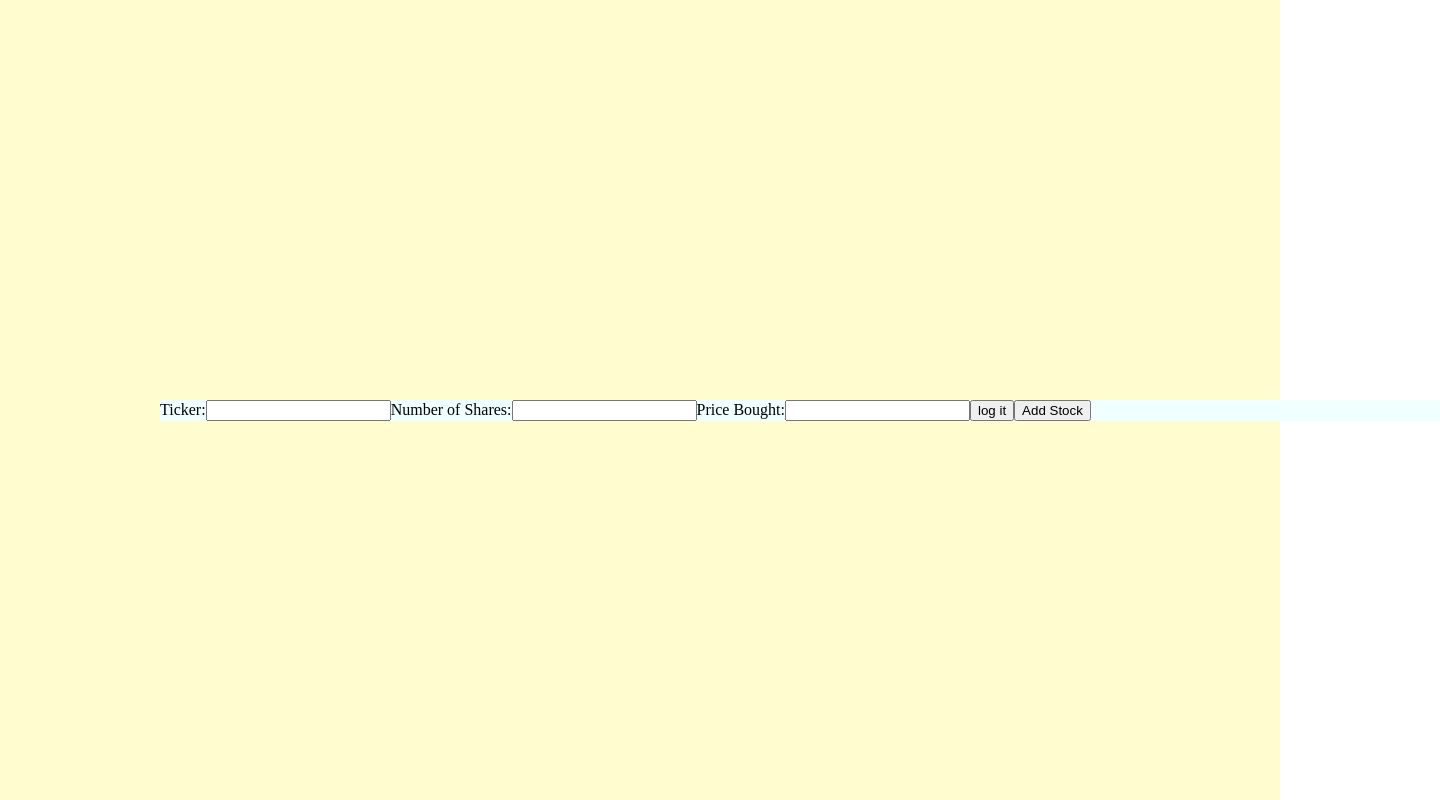
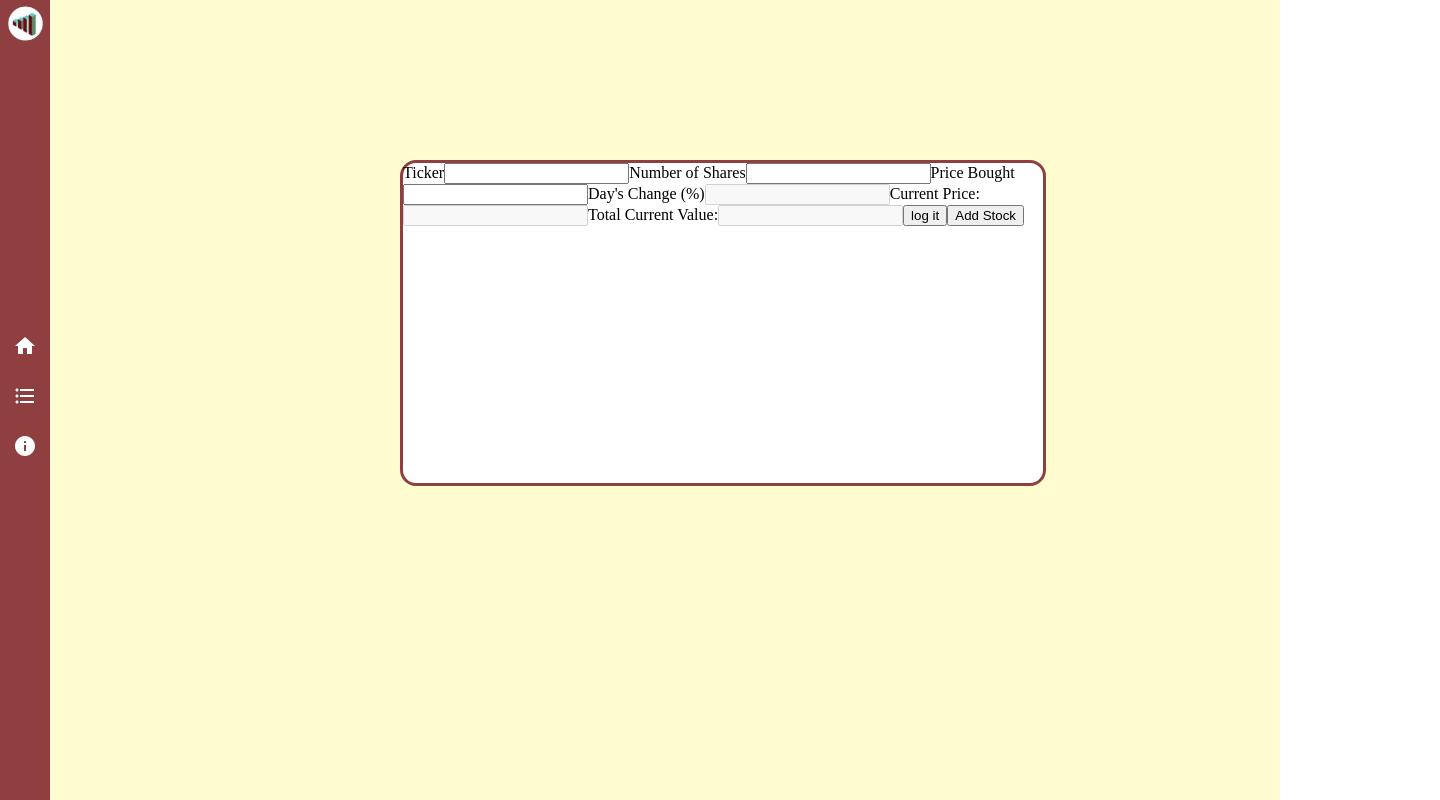
Before and after one commit to DFong298/Track.it, a React (Create React App) app in the folder client/: page /#/addstock in a window 1280 px wide. Shown: the whole page, 1440 px wide, since content can reach past the window. Built offline with nearby package versions, Linux system fonts and the light colour scheme.

Commit message:
sidebar now functional and navigation routes are working

```diff
--- a/client/src/App.js
+++ b/client/src/App.js
@@ -1,11 +1,12 @@
 import React from 'react';
 import './App.css';
 import {useState} from 'react';
-import { HashRouter, Routes, Route } from "react-router-dom"
+import { HashRouter, Routes, Route } from "react-router-dom";
 import Sidebar from './Components/Sidebar/Sidebar.jsx'
 import HomePage from './Components/Homepage/Homepage';
-import PortfolioDisplay from './Components/PortfolioDisplay/PortfolioDisplay'
+import PortfolioDisplay from './Components/PortfolioDisplay/PortfolioDisplay';
 import AddStockPage from './Components/AddStockPage/AddStockPage';
+import InfoPage from './Components/InfoPage/InfoPage';
 import Axios from 'axios';
 
 
@@ -29,7 +30,8 @@ function App() {
         <Routes>
           <Route exact path='/' element={<HomePage/>}/>
           <Route path='/portfolios' element={<PortfolioDisplay/>} />
-          <Route path='/addstock' element={<AddStockPage/>}/>
+          <Route path='/addstock' element={<AddStockPage/>} />
+          <Route path='/info' element={<InfoPage/>}/>
         </Routes>
       </HashRouter>
     </div>
--- a/client/src/Components/AddStockPage/AddStockPage.css
+++ b/client/src/Components/AddStockPage/AddStockPage.css
@@ -7,7 +7,13 @@
 
 .stock-form {
     position: relative;
-    left:20vh;
-    top: 50vh;
-    background-color: azure;
+    width: 50%;
+    height: 40%;
+    left: 50vh;
+    top: 20vh;
+    border-radius: 16px;
+    border-color: #8F3F3F;
+    border-width: 3px;
+    border-style: solid;
+    background-color: white;
 }
--- a/client/src/Components/AddStockPage/AddStockPage.jsx
+++ b/client/src/Components/AddStockPage/AddStockPage.jsx
@@ -24,7 +24,7 @@ const AddStockPage = () => {
             setCurrentPrice(response.data.quoteResponse.result[0].regularMarketPrice);
             setDayChange(response.data.quoteResponse.result[0].regularMarketChangePercent);
             setTotalChange((response.data.quoteResponse.result[0].regularMarketPrice - priceBought)/priceBought);
-            setTotalValue(priceBought * numShares)
+            setTotalValue(currentPrice * numShares)
             console.log("its coming")
             console.log(currentPrice, dayChange, totalChange)
           });
@@ -49,10 +49,11 @@ const AddStockPage = () => {
 
 return(
     <div className='add-stock-page'>
+        <Sidebar/>
             <div className='stock-form'>
                 <form>
                     <label>
-                        Ticker:
+                        Ticker
                         <input
                         type='text'
                         value={ticker}
@@ -60,7 +61,7 @@ return(
                         />
                     </label>
                     <label>
-                        Number of Shares:
+                        Number of Shares
                         <input
                         type='text'
                         value={numShares}
@@ -68,10 +69,37 @@ return(
                         />
                     </label>
                     <label>
-                        Price Bought:
+                        Price Bought
                         <input
                         type='text'
                         value={priceBought}
+                        onChange={(e) => setPriceBought(e.target.value)}
+                        />
+                    </label>
+                    <label>
+                        Day's Change (%)
+                        <input
+                        disabled='true'
+                        type='text'
+                        value={dayChange}
+                        onChange={(e) => setPriceBought(e.target.value)}
+                        />
+                    </label>
+                    <label>
+                        Current Price:
+                        <input
+                        disabled='true'
+                        type='text'
+                        value={currentPrice}
+                        onChange={(e) => setPriceBought(e.target.value)}
+                        />
+                    </label>
+                    <label>
+                        Total Current Value:
+                        <input
+                        disabled='true'
+                        type='text'
+                        value={totalValue}
                         onChange={(e) => setPriceBought(e.target.value)}
                         />
                     </label>
--- a/client/src/Components/Homepage/Homepage.jsx
+++ b/client/src/Components/Homepage/Homepage.jsx
@@ -16,7 +16,7 @@ const HomePage = () => {
                     className='main-banner'
                 />
                 <Link to='/portfolios' style={{ textDecoration: 'none' }}>
-                    <button className='get-started'>Get Started</button>
+                    <button className='get-started'>View Portfolio</button>
                 </Link>
             </div>
         </div>
--- /dev/null
+++ b/client/src/Components/InfoPage/InfoPage.css
@@ -0,0 +1,6 @@
+.info-page {
+    width: 100%;
+    height: 100%;
+    background-color: #FFFDD0;
+    position: absolute;
+}
--- /dev/null
+++ b/client/src/Components/InfoPage/InfoPage.jsx
@@ -0,0 +1,13 @@
+import React from 'react'
+import Sidebar from '../Sidebar/Sidebar'
+import './InfoPage.css'
+
+const InfoPage = () => {
+    return (
+        <div className='info-page'>
+            <Sidebar/>
+        </div>
+    )
+}
+
+export default InfoPage
--- a/client/src/Components/PortfolioDisplay/PortfolioDisplay.jsx
+++ b/client/src/Components/PortfolioDisplay/PortfolioDisplay.jsx
@@ -14,6 +14,8 @@ import Paper from '@mui/material/Paper';
 const PortfolioDisplay = () => {
 
     const [data, setData] = useState([])
+    const [totalChange, setTotalChange] = useState("")
+    const [totalValue, setTotalValue] = useState("")
     const [isUpdated, setIsUpdated] = useState(false)
 
     const retrievePortfolio = async () => {
@@ -26,6 +28,9 @@ const PortfolioDisplay = () => {
     const updatePortfolio = async () => {
         await Axios.get('http://localhost:3001/updatePortfolio', {
         }).then((response) => {
+            //setTotalChange(response.data[0])
+            //setTotalValue(response.data[1])
+            console.log(response)
             setIsUpdated(true)
         });
     }
@@ -35,11 +40,13 @@ const PortfolioDisplay = () => {
     }, [])
 
     useEffect(() => {
+        updatePortfolio();
         retrievePortfolio();
     }, [isUpdated])
 
     useEffect(() => {
         console.log(data)
+        updatePortfolio();
     }, [data])
 
     return(
@@ -90,8 +97,8 @@ const PortfolioDisplay = () => {
                         <TableCell align="center" width='12%'></TableCell>
                         <TableCell align="center" width='12%'></TableCell>
                         <TableCell align="center" width='12%'></TableCell>
-                        <TableCell align="center" width='12%'>Total Portfolio %</TableCell>
-                        <TableCell align='center' width='12%'>Portfolio Value</TableCell>
+                        <TableCell align="center" width='12%'>${totalChange} %</TableCell>
+                        <TableCell align='center' width='12%'>${totalValue} $</TableCell>
                     </TableRow>
                     </TableBody>
                 </Table>
--- a/client/src/Components/Sidebar/Sidebar.jsx
+++ b/client/src/Components/Sidebar/Sidebar.jsx
@@ -1,6 +1,7 @@
 import React from 'react';
 import './Sidebar.css';
 import { SidebarInfo } from './SidebarInfo';
+import { Link } from "react-router-dom"
 import logoIcon from '../../Assets/logoIcon.svg';
 
 const Sidebar = () => {
@@ -13,10 +14,15 @@ const Sidebar = () => {
             />
             <ul className='side-bar-list'>
                 {SidebarInfo.map((val, key) => {
-                    return <li key={key}
-                    className='row'
-                    onClick={() => {window.location.pathname = val.linkTo}}>
-                    <div>{val.icon}</div></li>
+                    return (
+                    <Link to={`${val.linkTo}`} style={{ textDecoration: 'none' }}>
+                        <li key={key}
+                            className='row'
+                            >
+                            <div>{val.icon}</div>
+                        </li>
+                    </Link>
+                    )
                 })}
             </ul>
         </div>
--- a/client/src/Components/Sidebar/SidebarInfo.jsx
+++ b/client/src/Components/Sidebar/SidebarInfo.jsx
@@ -10,10 +10,10 @@ export const SidebarInfo = [
     },
     {
         icon: <FormatListBulletedIcon/>,
-        linkTo: "/portfolios",
+        linkTo: '/portfolios',
     },
     {
         icon: <InfoIcon/>,
-        linkTo: "/addstock",
+        linkTo: "/info",
     }
 ]
```
Also changed, not shown: 1 other file (tests, documents, lock files or other folders).
